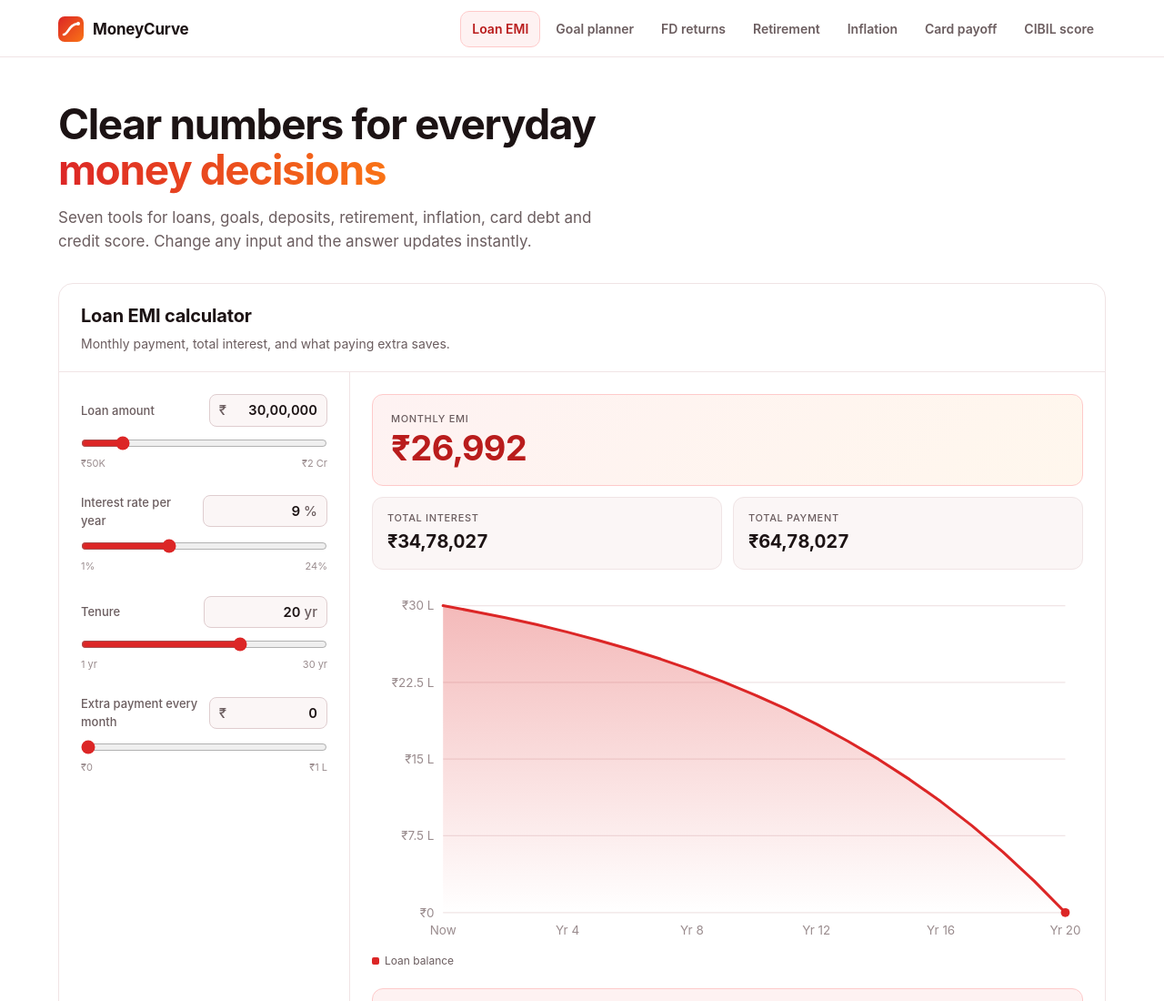
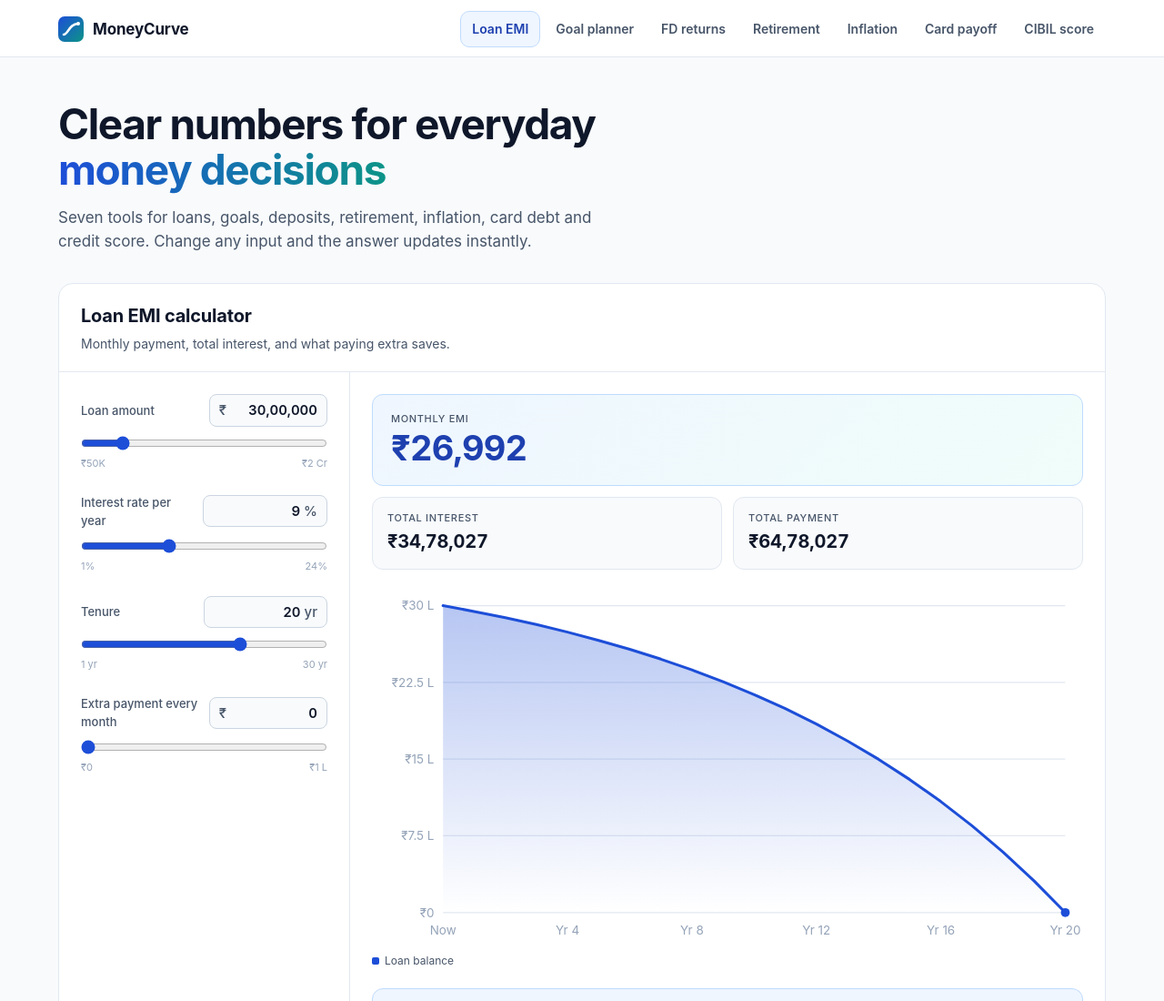
Before and after one commit to Wikki-1528/moneycurve, a plain HTML site: page index.html in a window 1280 px wide. Shown: the top 1100 px of the page at 91% size. Drawn offline with Linux system fonts and the light colour scheme.

Commit message:
Switch to navy, blue and teal palette
Co-Authored-By: Claude Fable 5.2 <noreply@anthropic.com>

```diff
--- a/index.html
+++ b/index.html
@@ -8,11 +8,11 @@
 <style>
   :root {
     color-scheme: light;
-    --bg: #ffffff; --panel: #ffffff; --raised: #fbf6f6;
-    --text: #1c1314; --muted: #6b5d5f; --faint: #9a8c8e;
-    --line: #f0e4e5; --line-strong: #dfcdcf;
-    --a: #dc2626; --a-strong: #b91c1c; --b: #f97316;
-    --soft: #fef2f2; --soft-line: #fecaca;
+    --bg: #f8fafc; --panel: #ffffff; --raised: #f8fafc;
+    --text: #0f172a; --muted: #475569; --faint: #94a3b8;
+    --line: #e2e8f0; --line-strong: #cbd5e1;
+    --a: #1d4ed8; --a-strong: #1e40af; --b: #0d9488;
+    --soft: #eff6ff; --soft-line: #bfdbfe;
   }
   * { box-sizing: border-box; }
   body {
@@ -77,7 +77,7 @@
   .stat { min-width: 0; padding: 14px 16px; border: 1px solid var(--line); border-radius: 12px; background: var(--raised); }
   .stat .k { font-size: 11px; font-weight: 500; letter-spacing: 0.06em; text-transform: uppercase; color: var(--muted); }
   .stat .v { margin-top: 2px; font-size: 20px; font-weight: 650; letter-spacing: -0.01em; font-variant-numeric: tabular-nums; overflow-wrap: anywhere; }
-  .stat.main { grid-column: 1 / -1; padding: 18px 20px; border-color: var(--soft-line); background: linear-gradient(135deg, #fef2f2, #fff7ed); }
+  .stat.main { grid-column: 1 / -1; padding: 18px 20px; border-color: var(--soft-line); background: linear-gradient(135deg, #eff6ff, #f0fdfa); }
   .stat.main .v { font-size: clamp(28px, 5vw, 38px); line-height: 1.15; letter-spacing: -0.02em; color: var(--a-strong); }
 
   .chart-box { position: relative; }
@@ -91,7 +91,7 @@
   .dot-b { fill: var(--b); }
   .tip { position: absolute; top: 0; max-width: 100%; pointer-events: none; padding: 8px 10px; font-size: 12px;
     font-variant-numeric: tabular-nums; background: #ffffff; border: 1px solid var(--line-strong); border-radius: 10px;
-    box-shadow: 0 8px 24px rgba(60, 10, 10, 0.14); }
+    box-shadow: 0 8px 24px rgba(15, 23, 42, 0.12); }
   .tip b { display: block; margin-bottom: 2px; font-weight: 500; color: var(--muted); }
   .tip i, .legend i { display: inline-block; width: 8px; height: 8px; margin-right: 6px; border-radius: 2px; }
   .legend { display: flex; flex-wrap: wrap; gap: 16px; margin-top: 10px; font-size: 12px; color: var(--muted); }
@@ -119,7 +119,7 @@
   <div class="wrap top-in">
     <div class="brand">
       <svg viewBox="0 0 28 28" aria-hidden="true">
-        <defs><linearGradient id="logo-fill" x1="0" y1="0" x2="1" y2="1"><stop offset="0" stop-color="#dc2626"/><stop offset="1" stop-color="#f97316"/></linearGradient></defs>
+        <defs><linearGradient id="logo-fill" x1="0" y1="0" x2="1" y2="1"><stop offset="0" stop-color="#1d4ed8"/><stop offset="1" stop-color="#0d9488"/></linearGradient></defs>
         <rect width="28" height="28" rx="7" fill="url(#logo-fill)"/>
         <path d="M6 20c5 0 6-12 16-12" fill="none" stroke="#ffffff" stroke-width="2.5" stroke-linecap="round"/>
         <circle cx="22" cy="8" r="2" fill="#ffffff"/>
```
